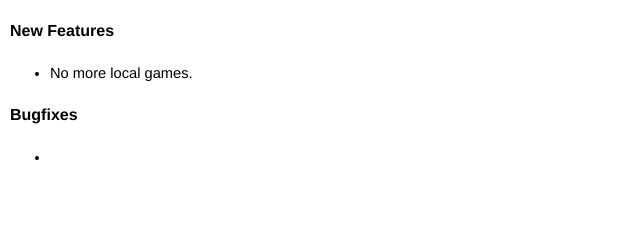
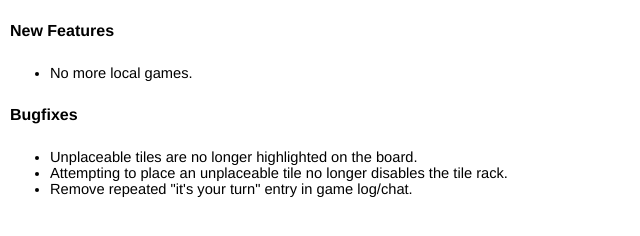
Before and after one commit to nolanw/acquire, a plain HTML site: page site/release/Acquire_0.9.9.html in a window 1280 px wide. Shown: the part 62-298 px from the top of the page, without its empty margins (0-640 px from the left). Drawn offline with Linux system fonts and the light colour scheme.

Commit message:
Fix bugs around unplaceable tiles and the tile rack.
 - Stop highlighting unplaceable rack tiles on the board.
 - Stop disabling the player's tile rack when they attempt to play an
   unplaceable tile.
 - Fix computing unplaceable tiles by including hotel creation tiles when all
   hotels are on the board.

```diff
--- a/site/release/Acquire_0.9.9.html
+++ b/site/release/Acquire_0.9.9.html
@@ -17,7 +17,9 @@
 	<h2>Bugfixes</h2>
 	<p>
 		<ul>
-			<li></li>
+		  <li>Unplaceable tiles are no longer highlighted on the board.</li>
+		  <li>Attempting to place an unplaceable tile no longer disables the tile rack.</li>
+			<li>Remove repeated "it's your turn" entry in game log/chat.</li>
 		</ul>
 	</p>
 </body>
```
Also changed, not shown: 3 other files.
